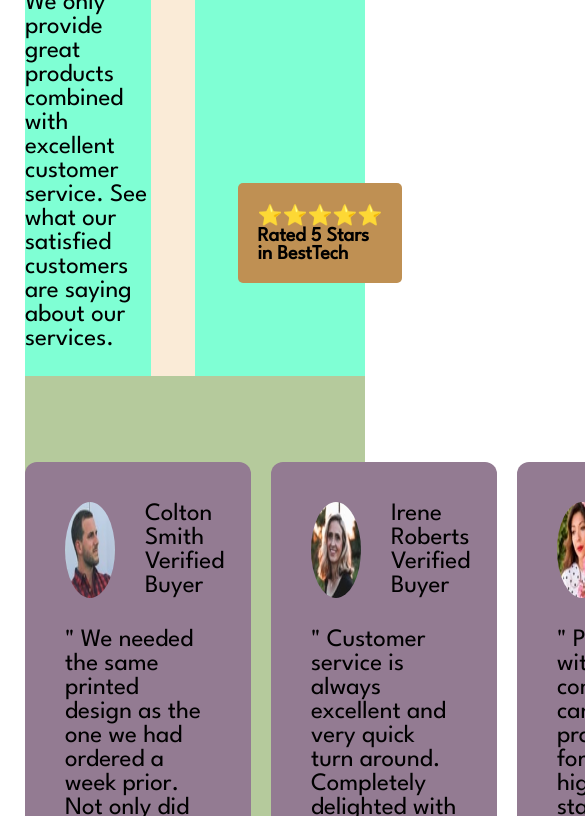
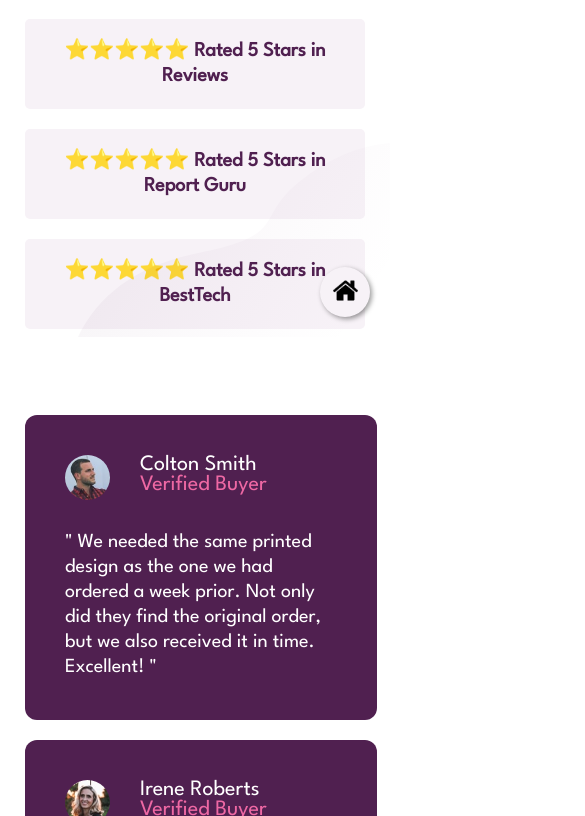
Before and after one commit to RHShihab/freecodecamp-journey, a plain HTML site: page frontend-mentor/social-proof-section/index.html in a window 390 px wide. Shown: the part 507-1323 px from the top of the page, 585 px wide, since content can reach past the window. Drawn offline with Linux system fonts and the light colour scheme.

Commit message:
changed the color theme of social-proof-section project. documentation needed

```diff
--- a/frontend-mentor/social-proof-section/index.html
+++ b/frontend-mentor/social-proof-section/index.html
@@ -27,6 +27,11 @@
     </style>
   </head>
   <body>
+    <a href="../../index.html">
+      <div id="home-button"><img src="../../icons/home-icon.png" alt="home"></div>
+    </a>
+    <img src="images/bg-pattern-top-desktop.svg" alt="" class="top-bg-desktop">
+    <img src="images/bg-pattern-bottom-desktop.svg" alt="" class="bottom-bg-desktop">
     <main class="main">
       <div class="hero">
         <div class="heading">
@@ -49,7 +54,11 @@
         <div class="review-card">
           <div class="review-heading">
             <img class="reviewer-image" src="images/image-colton.jpg" alt="">
-            <div class="reviewer-info">Colton Smith <br> Verified Buyer</div>
+            <div class="reviewer-info">
+              <span class="reviewer-title">Colton Smith</span>
+              <br>
+              <span class="reviewer-status">Verified Buyer</span>
+            </div>
           </div>
           <div class="review-message">
             " We needed the same printed design as the one we had ordered a week prior.
@@ -60,7 +69,11 @@
         <div class="review-card">
           <div class="review-heading">
             <img class="reviewer-image" src="images/image-irene.jpg" alt="">
-            <div class="reviewer-info">Irene Roberts <br> Verified Buyer</div>
+            <div class="reviewer-info">
+              <span class="reviewer-title">Irene Roberts</span>
+              <br>
+              <span class="reviewer-status">Verified Buyer</span>
+            </div>
           </div>
           <div class="review-message">
             " Customer service is always excellent and very quick turn around. Completely
@@ -70,7 +83,11 @@
         <div class="review-card">
           <div class="review-heading">
             <img class="reviewer-image" src="images/image-anne.jpg" alt="">
-            <div class="reviewer-info">Anne Wallace <br> Verified Buyer</div>
+            <div class="reviewer-info">
+              <span class="reviewer-title">Anne Wallace</span>
+              <br>
+              <span class="reviewer-status">Verified Buyer</span>
+            </div>
           </div>
           <div class="review-message">
             " Put an order with this company and can only praise them for the very high
@@ -85,8 +102,8 @@
       Challenge by
       <a href="https://www.frontendmentor.io?ref=challenge" target="_blank"
         >Frontend Mentor</a
-      >. Coded by <a href="#">Your Name Here</a>.
+      >. Coded by <a href="https://github.com/RHShihab">Rahat Hasan Shihab</a>.
     </div>
-    <div id="ref-image"><img src="design/desktop-design.jpg" alt=""></div>
+    <!-- <div id="ref-image"><img src="design/desktop-design.jpg" alt=""></div> -->
   </body>
 </html>
--- a/frontend-mentor/social-proof-section/styles.css
+++ b/frontend-mentor/social-proof-section/styles.css
@@ -1,10 +1,15 @@
-#ref-image {
-  width: 100%;
+.top-bg-desktop {
+  width: 80%;
+  position: absolute;
+  top: 0;
+  left: 0;
 }
-#ref-image > img {
-  width: 100%;
+.bottom-bg-desktop {
+  width: 80%;
+  position: absolute;
+  bottom: 0;
+  right: 0;
 }
-
 :root {
   /* Primary color */
   --very-dark-magenta: hsl(300, 43%, 22%);
@@ -26,25 +31,23 @@ main {
   font-size: 25px;
   display: flex;
   flex-wrap: wrap;
-  background-color: #b5ca9c;
   /* justify-content: center; */
   align-items: center;
-  margin: 25px auto;
+  margin: 100px auto 0 auto;
   width: 77%;
   min-width: 340px;
   gap: 16px;
 }
 
 .hero {
+  color: var(--very-dark-magenta);
   display: flex;
   justify-content: space-between;
-  background-color: antiquewhite;
   width: 100%;
 }
 
 .heading {
   width: 37%;
-  background-color: aquamarine;
 }
 .heading .h1 {
   font-size: 70px;
@@ -56,41 +59,130 @@ main {
   display: flex;
   flex-wrap: wrap;
   align-items: center;
-  background-color: aquamarine;
 }
 .rating-card {
-    font-size: 20px;
-    font-weight: var(--bold);
-    background-color:rgb(191, 144, 83);
-    padding: 20px;
-    border-radius: 5px;
-    width: 75%;
+  text-align: center;
+  line-height: 25px;
+  font-size: 20px;
+  font-weight: var(--bold);
+  background-color: var(--light-grayish-magenta);
+  padding: 20px;
+  border-radius: 5px;
+  width: 75%;
 }
-.rating-card:nth-of-type(2){
-    margin-left: 12.5%;
+.rating-card:nth-of-type(2) {
+  margin-left: 12.5%;
 }
-.rating-card:nth-of-type(3){
-    margin-left: 25%;
+.rating-card:nth-of-type(3) {
+  margin-left: 25%;
 }
 /* .rating-card::before{
 } */
-.review-section{
+.review-section {
   margin-top: 70px;
   display: flex;
   justify-content: space-between;
 }
-.review-heading{
+.review-heading {
   display: flex;
   margin-bottom: 30px;
 }
-.reviewer-image{
-  width: 50px;
+.reviewer-image {
+  width: 45px;
+  height: 45px;
   border-radius: 50%;
   margin-right: 30px;
 }
-.review-card{
-  background-color: var(--dark-grayish-magenta);
-  width: calc(31.5% - 80px) ;
+.review-card {
+  font-size: 22px;
+  background-color: var(--very-dark-magenta);
+  width: calc(31.5% - 80px);
   border-radius: 12px;
   padding: 40px;
+  height: fit-content;
 }
+.review-card:nth-of-type(2) {
+  margin-top: 20px;
+}
+.review-card:nth-of-type(3) {
+  margin-top: 40px;
+}
+.review-message {
+  font-size: 20px;
+  line-height: 25px;
+  color: var(--white);
+}
+.reviewer-title {
+  color: var(--white);
+}
+.reviewer-status {
+  color: var(--soft-pink);
+}
+
+@media (max-width: 800px) {
+  main{
+  width: 90%;
+  }
+  .hero {
+    flex-direction: column;
+    /* display: flex; */
+    /* justify-content: space-between; */
+    /* width: 100%; */
+  }
+  .heading {
+    width: 100%;
+    text-align: center;
+  }
+  .rating-cards {
+    width: 100%;
+    display: flex;
+    flex-wrap: wrap;
+    align-items: center;
+    row-gap: 20px;
+  }
+  .rating-card {
+    font-size: 20px;
+    font-weight: var(--bold);
+    background-color: var(--light-grayish-magenta);
+    padding: 20px;
+    border-radius: 5px;
+    width: 100%;
+  }
+  .rating-card:nth-of-type(2) {
+    margin-left: 0;
+  }
+  .rating-card:nth-of-type(3) {
+    margin-left: 0;
+  }
+  .review-section {
+    flex-direction: column;
+  }
+  .review-card {
+    font-size: 22px;
+    width: 80%;
+  }
+  .review-card:nth-of-type(3) {
+    margin-top: 20px;
+  }
+}
+
+
+/* home button */
+#home-button{
+  position: fixed;
+  bottom: 20px;
+  right: 20px;
+  height: 50px;
+  width: 50px;
+  border-radius: 25px;
+  background-color: var(--light-grayish-magenta);
+  box-shadow: 2px 2px 5px rgba(0, 0, 0, 0.4);
+  z-index: 99;
+}
+#home-button>img{
+  transform: translateY(11px);
+  display: block;
+  width: 50%;
+  height: 50%;
+  margin: auto;
+}
```
